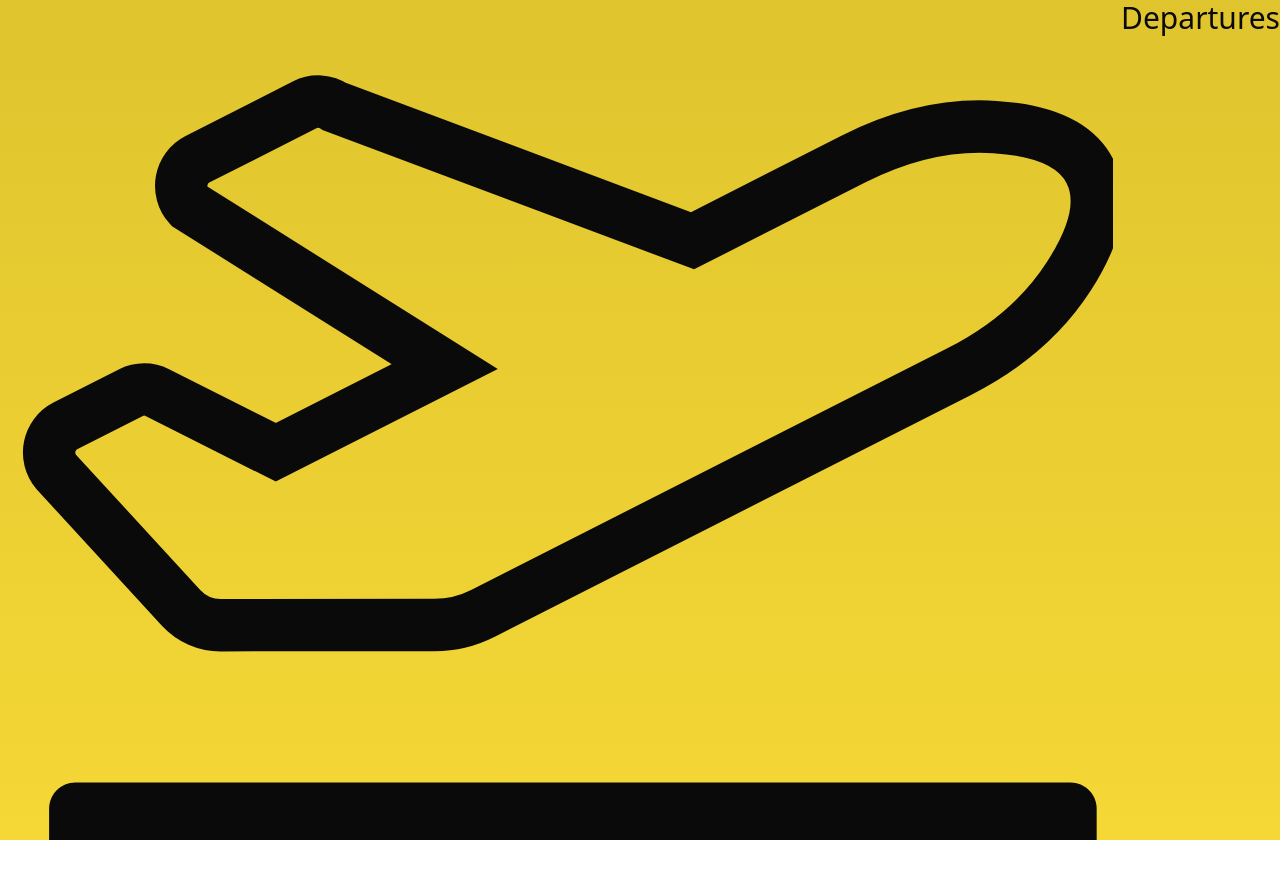
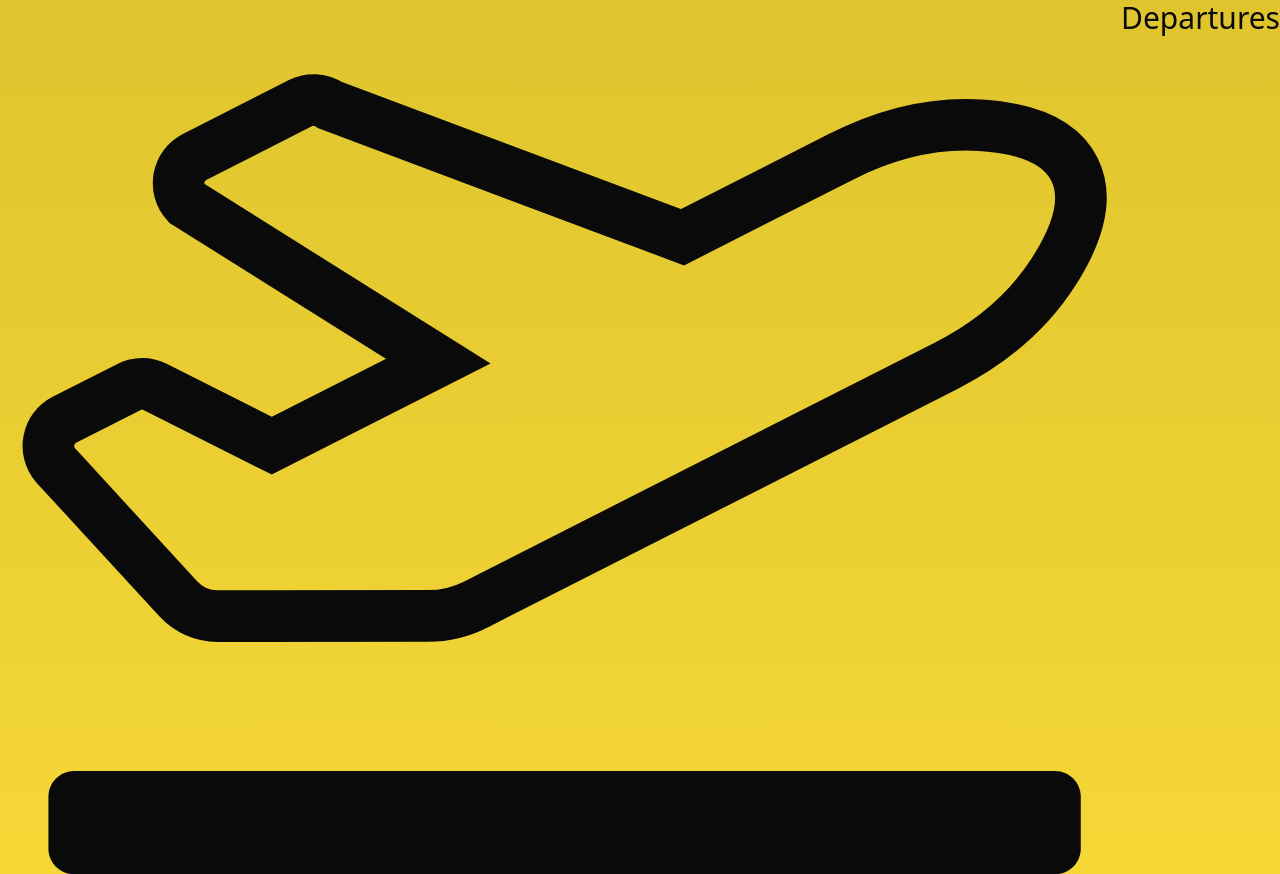
Before and after one commit to JamesManningR/DeparturesBoardVue2, a Vue app: page / in a window 1280 px wide. Before the commit the page ends 840 px from the top, so only its background shows below. Built offline with nearby package versions, Linux system fonts and the light colour scheme.

Commit message:
Removed class from takeoff item

```diff
--- a/src/components/icons/IconTakeoff.vue
+++ b/src/components/icons/IconTakeoff.vue
@@ -1,9 +1,5 @@
 <template>
-  <svg
-    xmlns="http://www.w3.org/2000/svg"
-    viewBox="-30 -30 680 513"
-    class="inline-icon"
-  >
+  <svg xmlns="http://www.w3.org/2000/svg" viewBox="-30 -30 690 542">
     <path
       stroke="currentColor"
       d="M80.55 341.27c6.28 6.84 15.1 10.72 24.33 10.71l130.54-.18a65.62 65.62 0 0 0 29.64-7.12l290.96-147.65c26.74-13.57 50.71-32.94 67.02-58.31 18.31-28.48 20.3-49.09 13.07-63.65-7.21-14.57-24.74-25.27-58.25-27.45-29.85-1.94-59.54 5.92-86.28 19.48l-98.51 49.99-218.7-82.06a17.799 17.799 0 0 0-18-1.11L90.62 67.29c-10.67 5.41-13.25 19.65-5.17 28.53l156.22 98.1-103.21 52.38-72.35-36.47a17.804 17.804 0 0 0-16.07.02L9.91 230.22c-10.44 5.3-13.19 19.12-5.57 28.08l76.21 82.97z"
```
